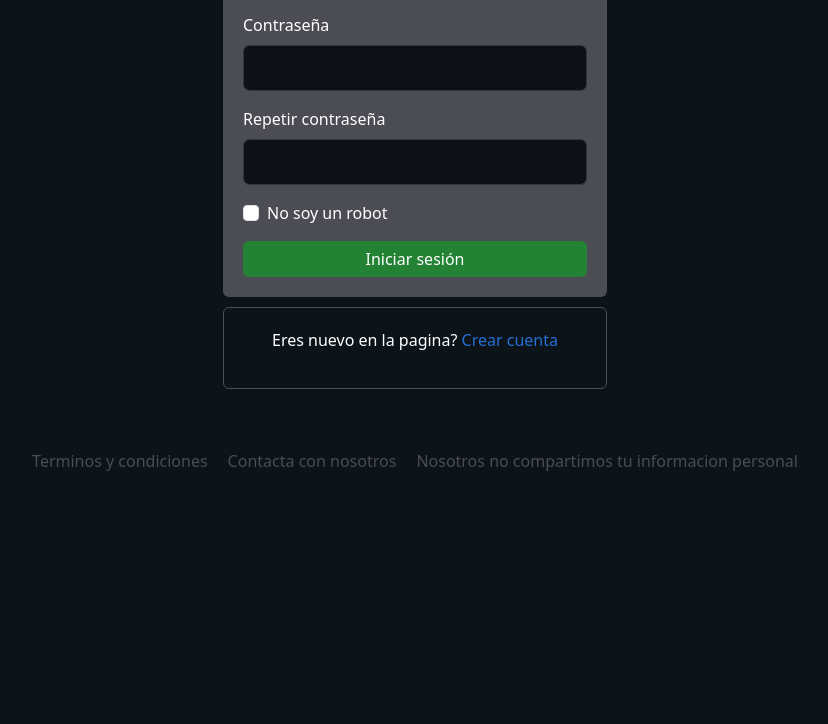
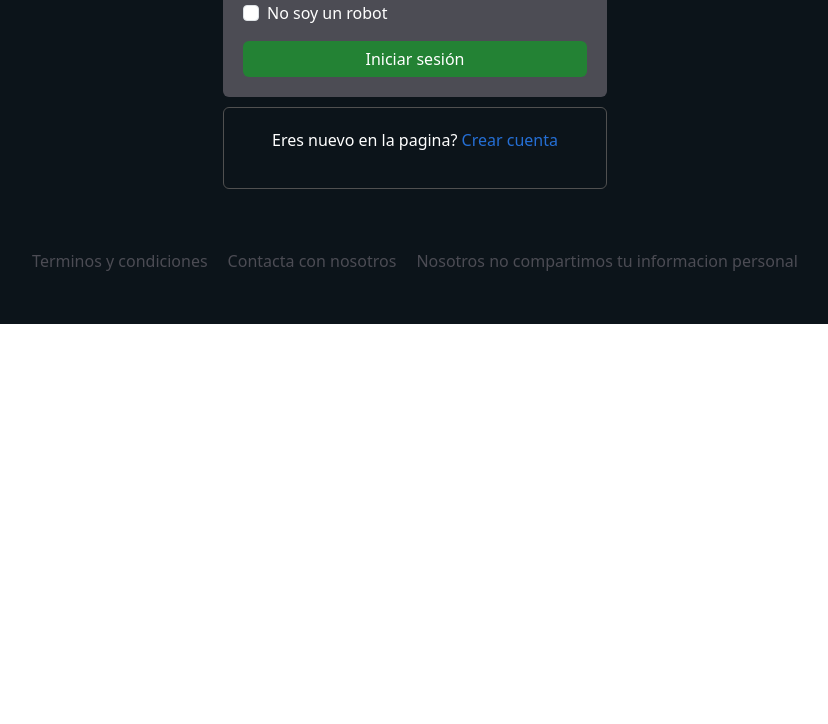
Before and after one commit to vischicarlosmario-svg/pro2, a plain HTML site: page pages/login.html in a window 1280 px wide. Shown: the part 476-1200 px from the top of the page, without its empty margins (225-1053 px from the left). After the commit the page ends 800 px from the top, so only its background shows below. Drawn offline with nearby package versions, Linux system fonts and the light colour scheme.

Commit message:
Acomodando formulario

```diff
--- a/css/style.css
+++ b/css/style.css
@@ -38,12 +38,17 @@
 }
 
 .contenedor-form-login {
+    height: 100vh;
+    background-color: var(--color-fondo);
+    align-items: center;
+    color: var(--color-texto);
+}
+.contenedor-form-login-register{
     height: 150vh;
     background-color: var(--color-fondo);
     align-items: center;
     color: var(--color-texto);
 }
-
 .button-form-login {
     background-color: var(--color-boton);
     border: none;
```
Also changed, not shown: pages/register.html (+1 -1 lines).
